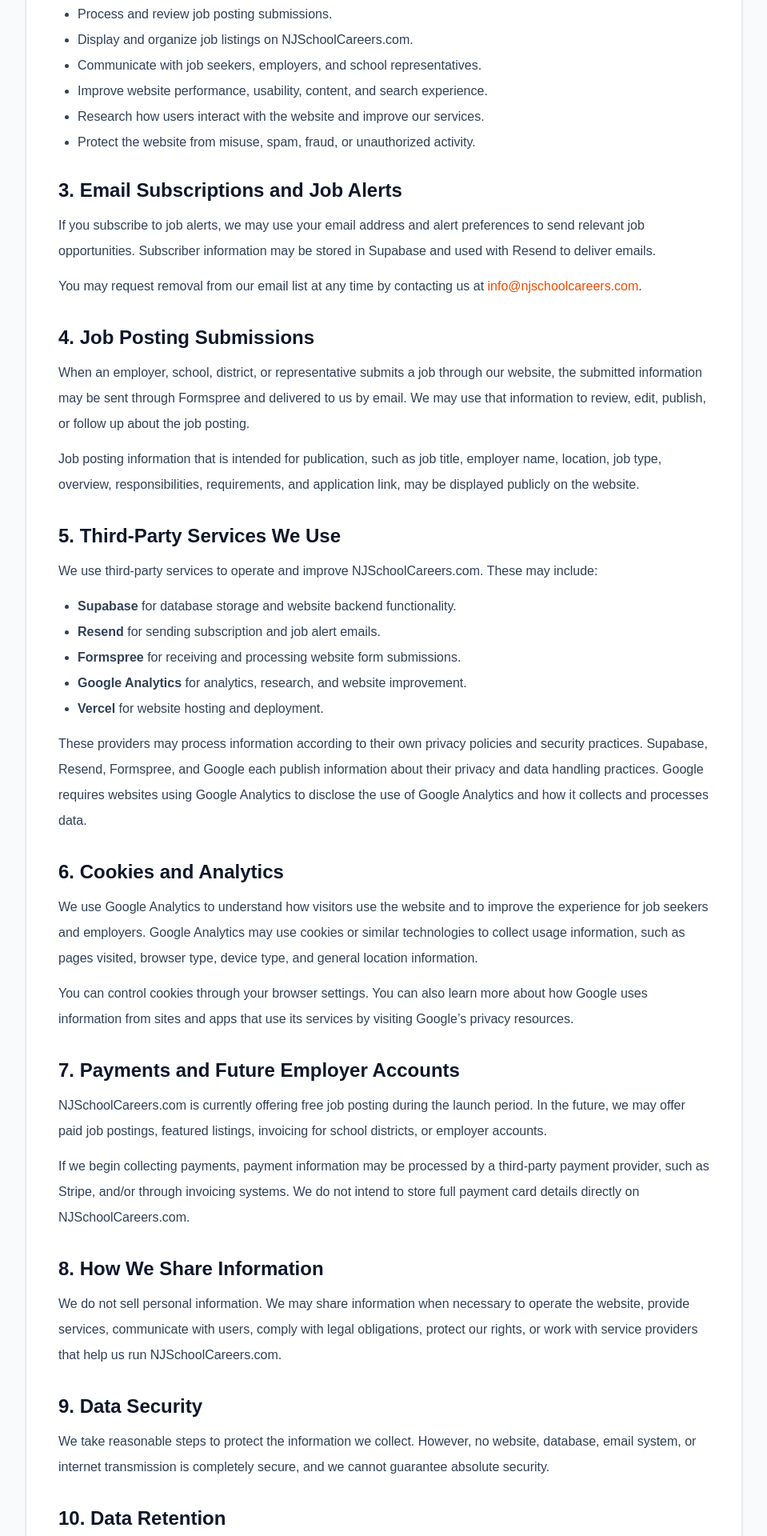
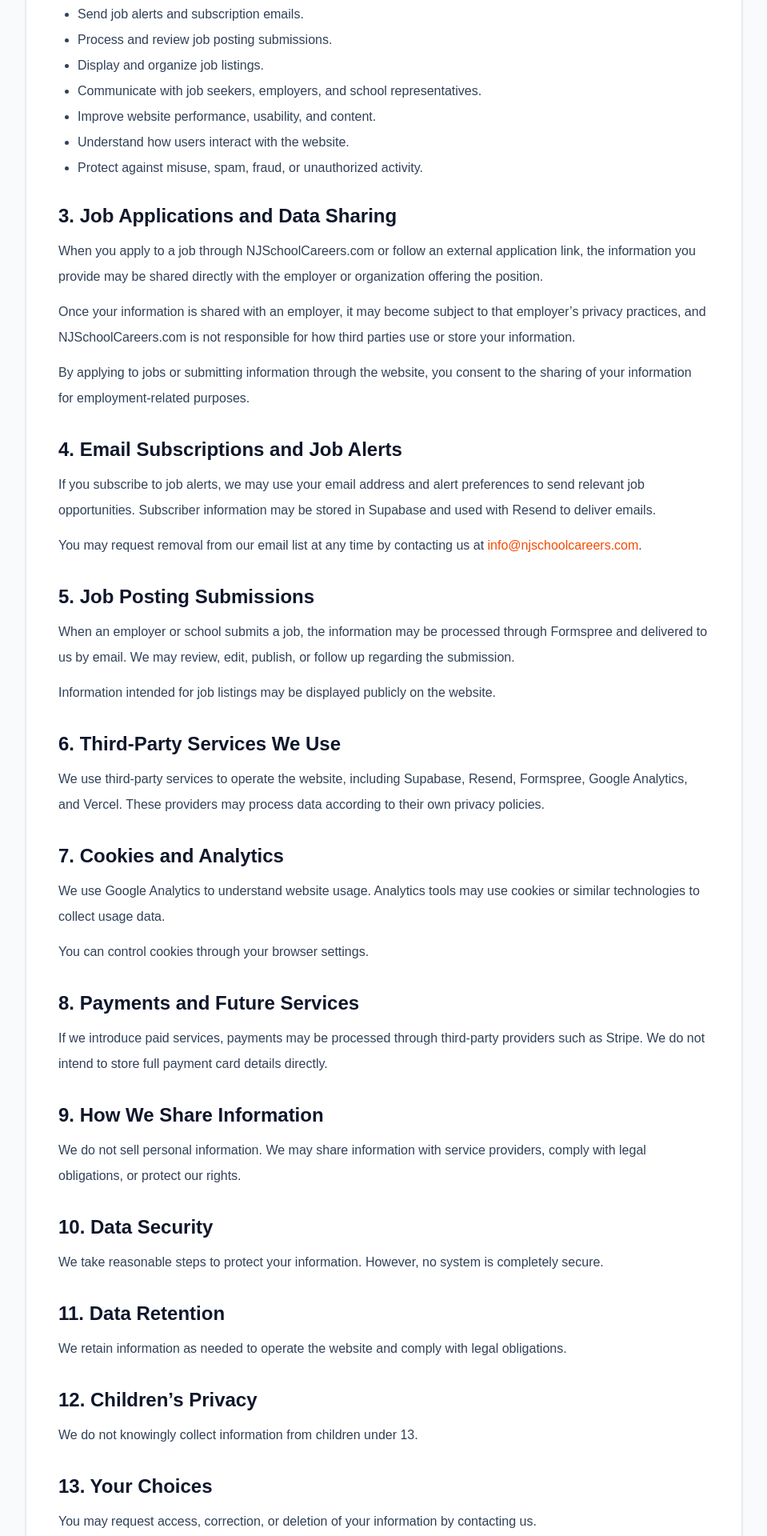
Before and after one commit to njwilkin1/nj-school-careers, a Next.js app: page /privacy in a window 1280 px wide. Shown: the part 860-2780 px from the top of the page at 80% size, without its empty margins (160-1119 px from the left). Built offline with nearby package versions, Linux system fonts and the light colour scheme.

Commit message:
Update Privacy Policy with data sharing, consent, and legal improvements

```diff
--- a/app/privacy/page.tsx
+++ b/app/privacy/page.tsx
@@ -11,7 +11,7 @@
         </h1>
 
         <p className="mt-4 text-sm text-slate-500">
-          Last updated: April 25, 2026
+          Last updated: April 26, 2026
         </p>
 
         <p className="mt-6 leading-8 text-slate-700">
@@ -31,25 +31,25 @@
 
         <ul className="mt-4 list-disc space-y-2 pl-6 text-slate-700">
           <li>Email addresses submitted for job alerts or email subscriptions.</li>
-          <li>
-            Job alert preferences, such as county, keyword, and job type.
-          </li>
+          <li>Job alert preferences, such as county, keyword, and job type.</li>
           <li>
             Employer or school contact information submitted through job posting
             forms, such as contact name, contact email, job title, district or
             organization name, location, job type, application link, and job
             description details.
           </li>
+          <li>Messages or other information you send to us by email or forms.</li>
           <li>
-            Messages or other information you send to us by email or through
-            forms.
+            Information you choose to submit when applying to jobs or interacting
+            with job listings.
           </li>
         </ul>
 
         <p className="mt-4 leading-8 text-slate-700">
-          We may also collect limited technical information automatically, such as
-          browser type, device information, pages visited, referral source, and
-          general usage data through analytics tools.
+          We may also collect limited technical and usage information
+          automatically, such as browser type, device information, pages visited,
+          referral source, search activity, and general usage data through
+          analytics tools.
         </p>
 
         <h2 className="mt-8 text-2xl font-semibold">
@@ -63,15 +63,37 @@
         <ul className="mt-4 list-disc space-y-2 pl-6 text-slate-700">
           <li>Send job alerts and subscription emails.</li>
           <li>Process and review job posting submissions.</li>
-          <li>Display and organize job listings on NJSchoolCareers.com.</li>
+          <li>Display and organize job listings.</li>
           <li>Communicate with job seekers, employers, and school representatives.</li>
-          <li>Improve website performance, usability, content, and search experience.</li>
-          <li>Research how users interact with the website and improve our services.</li>
-          <li>Protect the website from misuse, spam, fraud, or unauthorized activity.</li>
+          <li>Improve website performance, usability, and content.</li>
+          <li>Understand how users interact with the website.</li>
+          <li>Protect against misuse, spam, fraud, or unauthorized activity.</li>
         </ul>
 
         <h2 className="mt-8 text-2xl font-semibold">
-          3. Email Subscriptions and Job Alerts
+          3. Job Applications and Data Sharing
+        </h2>
+
+        <p className="mt-3 leading-8 text-slate-700">
+          When you apply to a job through NJSchoolCareers.com or follow an
+          external application link, the information you provide may be shared
+          directly with the employer or organization offering the position.
+        </p>
+
+        <p className="mt-3 leading-8 text-slate-700">
+          Once your information is shared with an employer, it may become subject
+          to that employer’s privacy practices, and NJSchoolCareers.com is not
+          responsible for how third parties use or store your information.
+        </p>
+
+        <p className="mt-3 leading-8 text-slate-700">
+          By applying to jobs or submitting information through the website, you
+          consent to the sharing of your information for employment-related
+          purposes.
+        </p>
+
+        <h2 className="mt-8 text-2xl font-semibold">
+          4. Email Subscriptions and Job Alerts
         </h2>
 
         <p className="mt-3 leading-8 text-slate-700">
@@ -93,166 +115,121 @@
         </p>
 
         <h2 className="mt-8 text-2xl font-semibold">
-          4. Job Posting Submissions
+          5. Job Posting Submissions
         </h2>
 
         <p className="mt-3 leading-8 text-slate-700">
-          When an employer, school, district, or representative submits a job
-          through our website, the submitted information may be sent through
-          Formspree and delivered to us by email. We may use that information to
-          review, edit, publish, or follow up about the job posting.
+          When an employer or school submits a job, the information may be
+          processed through Formspree and delivered to us by email. We may review,
+          edit, publish, or follow up regarding the submission.
         </p>
 
         <p className="mt-3 leading-8 text-slate-700">
-          Job posting information that is intended for publication, such as job
-          title, employer name, location, job type, overview, responsibilities,
-          requirements, and application link, may be displayed publicly on the
+          Information intended for job listings may be displayed publicly on the
           website.
         </p>
 
         <h2 className="mt-8 text-2xl font-semibold">
-          5. Third-Party Services We Use
+          6. Third-Party Services We Use
         </h2>
 
         <p className="mt-3 leading-8 text-slate-700">
-          We use third-party services to operate and improve NJSchoolCareers.com.
-          These may include:
-        </p>
-
-        <ul className="mt-4 list-disc space-y-2 pl-6 text-slate-700">
-          <li>
-            <strong>Supabase</strong> for database storage and website backend
-            functionality.
-          </li>
-          <li>
-            <strong>Resend</strong> for sending subscription and job alert emails.
-          </li>
-          <li>
-            <strong>Formspree</strong> for receiving and processing website form
-            submissions.
-          </li>
-          <li>
-            <strong>Google Analytics</strong> for analytics, research, and
-            website improvement.
-          </li>
-          <li>
-            <strong>Vercel</strong> for website hosting and deployment.
-          </li>
-        </ul>
-
-        <p className="mt-4 leading-8 text-slate-700">
-          These providers may process information according to their own privacy
-          policies and security practices. Supabase, Resend, Formspree, and
-          Google each publish information about their privacy and data handling
-          practices. Google requires websites using Google Analytics to disclose
-          the use of Google Analytics and how it collects and processes data.
+          We use third-party services to operate the website, including Supabase,
+          Resend, Formspree, Google Analytics, and Vercel. These providers may
+          process data according to their own privacy policies.
         </p>
 
         <h2 className="mt-8 text-2xl font-semibold">
-          6. Cookies and Analytics
+          7. Cookies and Analytics
         </h2>
 
         <p className="mt-3 leading-8 text-slate-700">
-          We use Google Analytics to understand how visitors use the website and
-          to improve the experience for job seekers and employers. Google
-          Analytics may use cookies or similar technologies to collect usage
-          information, such as pages visited, browser type, device type, and
-          general location information.
+          We use Google Analytics to understand website usage. Analytics tools
+          may use cookies or similar technologies to collect usage data.
         </p>
 
         <p className="mt-3 leading-8 text-slate-700">
-          You can control cookies through your browser settings. You can also
-          learn more about how Google uses information from sites and apps that
-          use its services by visiting Google’s privacy resources.
+          You can control cookies through your browser settings.
         </p>
 
         <h2 className="mt-8 text-2xl font-semibold">
-          7. Payments and Future Employer Accounts
+          8. Payments and Future Services
         </h2>
 
         <p className="mt-3 leading-8 text-slate-700">
-          NJSchoolCareers.com is currently offering free job posting during the
-          launch period. In the future, we may offer paid job postings, featured
-          listings, invoicing for school districts, or employer accounts.
-        </p>
-
-        <p className="mt-3 leading-8 text-slate-700">
-          If we begin collecting payments, payment information may be processed
-          by a third-party payment provider, such as Stripe, and/or through
-          invoicing systems. We do not intend to store full payment card details
-          directly on NJSchoolCareers.com.
+          If we introduce paid services, payments may be processed through
+          third-party providers such as Stripe. We do not intend to store full
+          payment card details directly.
         </p>
 
         <h2 className="mt-8 text-2xl font-semibold">
-          8. How We Share Information
+          9. How We Share Information
         </h2>
 
         <p className="mt-3 leading-8 text-slate-700">
-          We do not sell personal information. We may share information when
-          necessary to operate the website, provide services, communicate with
-          users, comply with legal obligations, protect our rights, or work with
-          service providers that help us run NJSchoolCareers.com.
+          We do not sell personal information. We may share information with
+          service providers, comply with legal obligations, or protect our rights.
         </p>
 
         <h2 className="mt-8 text-2xl font-semibold">
-          9. Data Security
+          10. Data Security
         </h2>
 
         <p className="mt-3 leading-8 text-slate-700">
-          We take reasonable steps to protect the information we collect.
-          However, no website, database, email system, or internet transmission
-          is completely secure, and we cannot guarantee absolute security.
+          We take reasonable steps to protect your information. However, no system
+          is completely secure.
         </p>
 
         <h2 className="mt-8 text-2xl font-semibold">
-          10. Data Retention
+          11. Data Retention
         </h2>
 
         <p className="mt-3 leading-8 text-slate-700">
-          We keep information for as long as needed to provide our services,
-          maintain records, improve the website, comply with legal obligations,
-          resolve disputes, or enforce our agreements. You may contact us to
-          request deletion of your email subscription information.
+          We retain information as needed to operate the website and comply with
+          legal obligations.
         </p>
 
         <h2 className="mt-8 text-2xl font-semibold">
-          11. Children’s Privacy
+          12. Children’s Privacy
         </h2>
 
         <p className="mt-3 leading-8 text-slate-700">
-          NJSchoolCareers.com is intended for job seekers, employers, schools,
-          districts, and adult users. We do not knowingly collect personal
-          information from children under 13. If you believe a child has provided
-          personal information to us, please contact us so we can take appropriate
-          action.
+          We do not knowingly collect information from children under 13.
         </p>
 
         <h2 className="mt-8 text-2xl font-semibold">
-          12. Your Choices
+          13. Your Choices
         </h2>
 
         <p className="mt-3 leading-8 text-slate-700">
-          You may contact us to request access, correction, or deletion of
-          personal information you have provided to us. You may also request to
-          be removed from job alerts or email communications.
+          You may request access, correction, or deletion of your information by
+          contacting us.
         </p>
 
         <h2 className="mt-8 text-2xl font-semibold">
-          13. Changes to This Policy
+          14. Additional Rights
         </h2>
 
         <p className="mt-3 leading-8 text-slate-700">
-          We may update this Privacy Policy from time to time. The updated
-          version will be posted on this page with a revised “Last updated” date.
+          Depending on your location, you may have additional rights under
+          applicable privacy laws regarding access, deletion, or control of your
+          personal information.
         </p>
 
         <h2 className="mt-8 text-2xl font-semibold">
-          14. Contact Us
+          15. Changes to This Policy
         </h2>
 
         <p className="mt-3 leading-8 text-slate-700">
-          If you have questions about this Privacy Policy or how your information
-          is handled, contact us at{" "}
+          We may update this Privacy Policy at any time.
+        </p>
+
+        <h2 className="mt-8 text-2xl font-semibold">
+          16. Contact Us
+        </h2>
+
+        <p className="mt-3 leading-8 text-slate-700">
+          If you have questions, contact us at{" "}
           <a
             href="mailto:info@njschoolcareers.com"
             className="font-medium text-orange-600 hover:text-orange-700"
@@ -261,6 +238,12 @@
           </a>
           .
         </p>
+
+        <p className="mt-6 text-sm text-slate-500">
+          You should use discretion when submitting personal or sensitive
+          information. Once shared with third parties, such as employers, we
+          cannot control how that information is used.
+        </p>
       </div>
     </main>
   );
```
